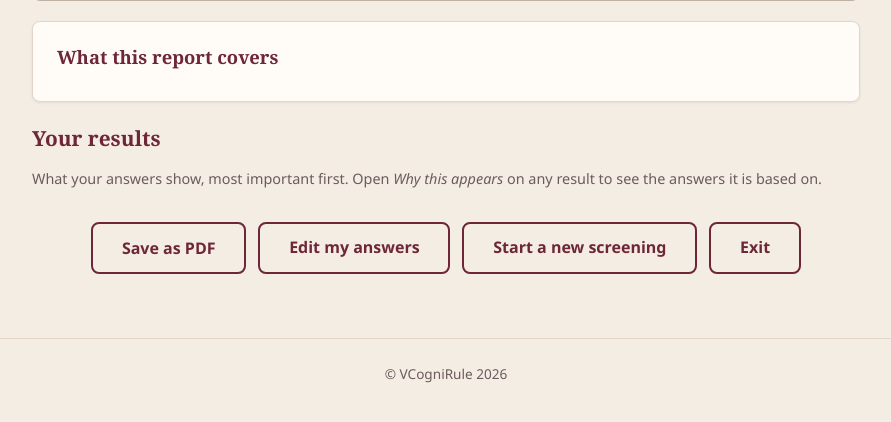
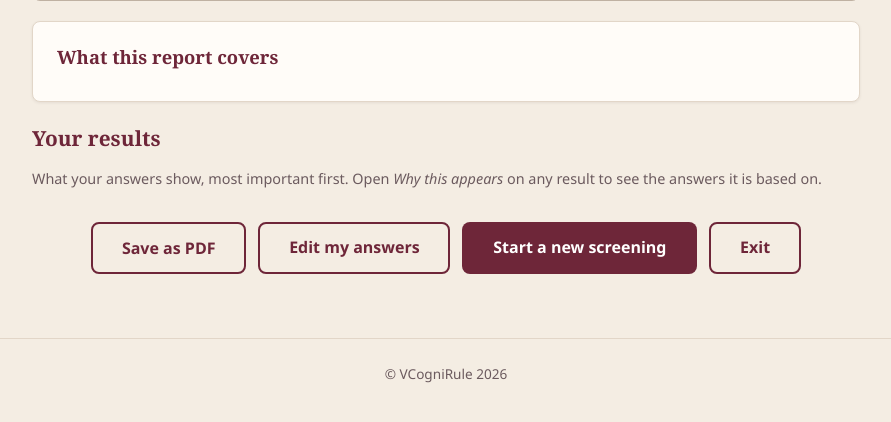
Before and after one commit to SubhanKhanTrekker05/VCogniRule, a Spring app: template src/main/resources/templates/report.html in a window 1280 px wide. Shown: the part 278-700 px from the top of the page, without its empty margins (194-1085 px from the left). Run offline with Thymeleaf, Linux system fonts and the light colour scheme; the template is opened without the code that fills it, so the values that code supplies are empty; database files in the repository are not loaded.

Commit message:
N2: 'Start a new screening' is the main button at the end of the report
It now uses the filled primary style; Save as PDF, Edit my answers and Exit
stay as outline buttons.

```diff
--- a/src/main/resources/templates/report.html
+++ b/src/main/resources/templates/report.html
@@ -183,7 +183,7 @@
         <div class="report-actions no-print">
             <button class="btn btn-outline" onclick="window.print()">Save as PDF</button>
             <a th:href="@{/screening(resume='')}" class="btn btn-outline">Edit my answers</a>
-            <a href="/screening" class="btn btn-outline">Start a new screening</a>
+            <a href="/screening" class="btn btn-primary">Start a new screening</a>
             <a href="/" class="btn btn-outline">Exit</a>
         </div>
     </div>
```
